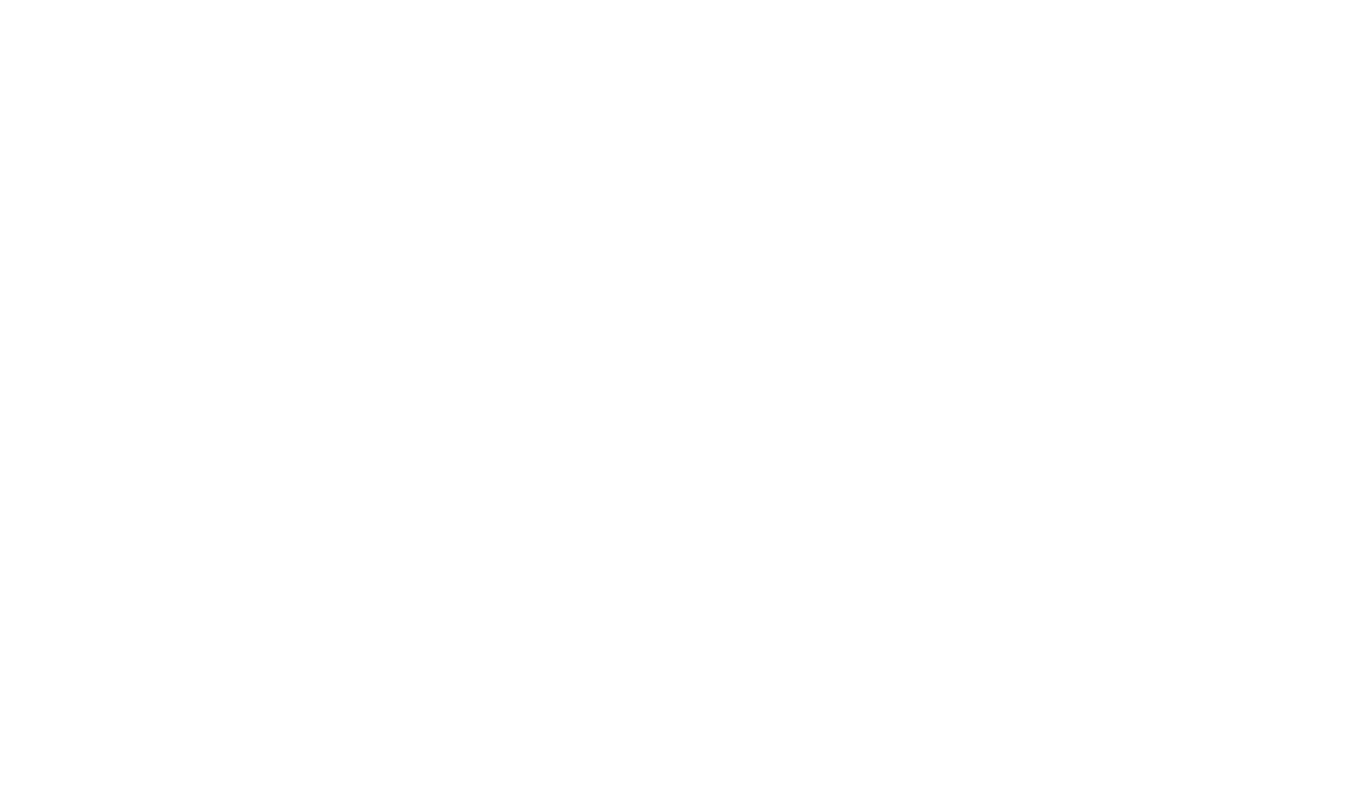
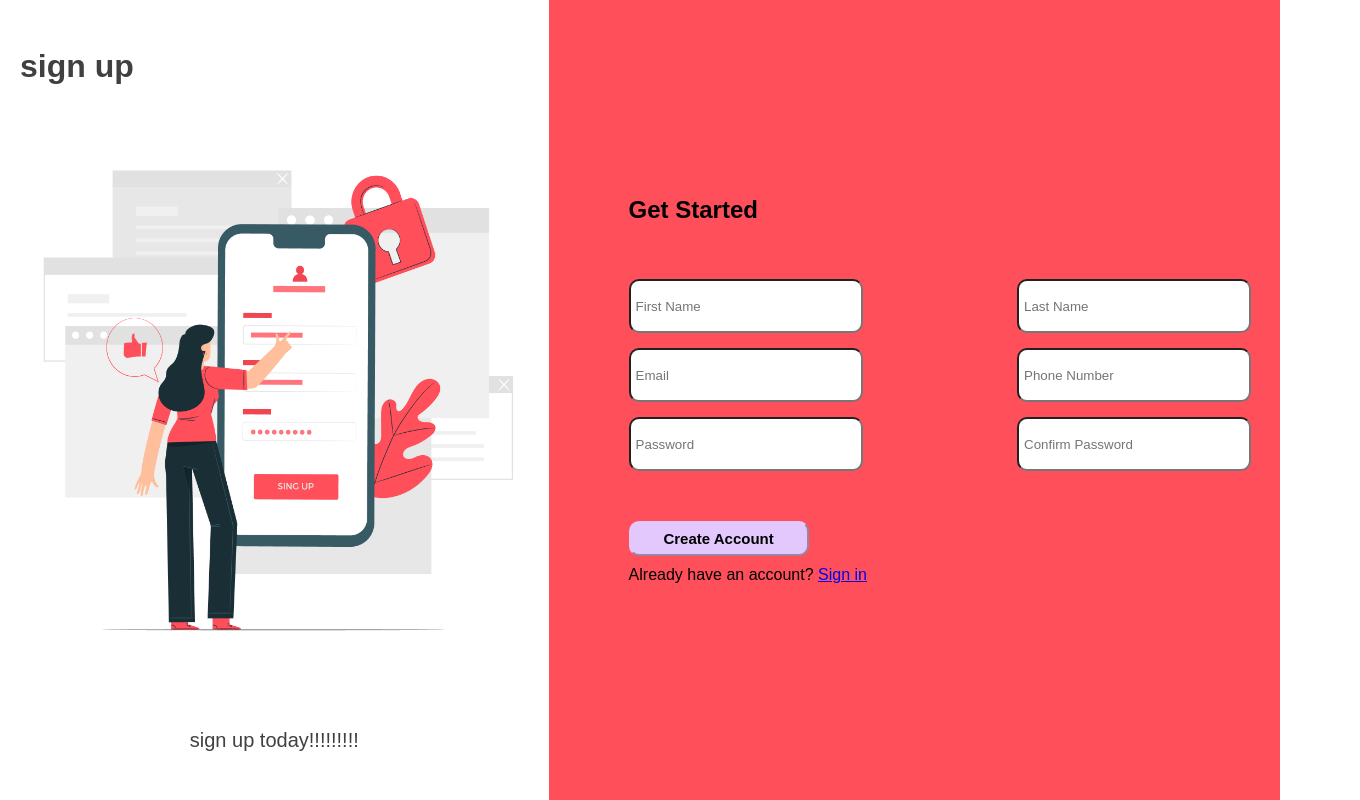
Before and after one commit to zeynepa9/sign-up-page, a plain HTML site: page index.html in a window 1280 px wide. Shown: the whole page, 1360 px wide, since content can reach past the window. Drawn offline with Linux system fonts and the light colour scheme.

Commit message:
main-structure

```diff
--- a/index.html
+++ b/index.html
@@ -3,10 +3,41 @@
 <head>
     <meta charset="UTF-8">
     <meta name="viewport" content="width=device-width, initial-scale=1.0">
-    <title>Document</title>
+    <title>Sign-up</title>
     <link rel="stylesheet" href="style.css">
 </head>
 <body>
+    <div class="container">
+        <div class="left-side">
+            <h1>sign up</h2>
+            <img src="./5423351_Mobile-login.jpg" alt="sign-up-image">
+            <p>sign up today!!!!!!!!!</p>
+        </div>
+
+        <div class="right-side">
+            <form class="signup-form">
+                <h2>Get Started</h2>
+                <!-- İsim, e-posta ve şifre kısımlarını tek bir bölümde toplayın -->
+                <div class="form-section">
+                    <div id="input-field">
+                    <input type="text" id="first-name" name="first-name" placeholder="First Name" required>
+                    <input type="text" id="last-name" name="last-name" placeholder="Last Name" required>
+                </div>
+                <div id="input-field">
+                    <input type="email" id="email" name="email" placeholder="Email" required>
+                    <input type="tel" id="phone" name="phone" placeholder="Phone Number" pattern="[0-9]{3}-[0-9]{2}-[0-9]{3}">
+                </div>
+                <div id="input-field">
+                    <input type="password" id="password" name="password" placeholder="Password" required>
+                    <input type="password" id="confirm-password" name="confirm-password" placeholder="Confirm Password" required>
+                </div>
+                    <button type="submit" class="registerbtn">Create Account</button>
+                </div>
+                <p class="signin">Already have an account? <a href="login.html">Sign in</a></p>
+            </form>
+        </div>
+
+    </div>
 
 
 
--- a/style.css
+++ b/style.css
@@ -0,0 +1,136 @@
+*{
+    margin: 0px;
+    padding: 0px;
+    font-family: Arial, Helvetica, sans-serif;
+
+}
+
+.container {
+    display: flex;
+    height: 100vh;
+}
+
+.left-side {
+    flex: 1.5;
+    display: flex;
+    flex-direction: column;
+    justify-content: space-evenly; /* İçeriği dikey olarak ortalar */
+    align-items: center;
+    color:#404040;
+}
+
+.left-side img {
+    width: 100%; /* Görüntüyü konteynerin yarısı genişliğinde yapar */
+    height: auto; /* Yükseklik otomatik ayarlanır */
+}
+
+.left-side h1 {
+    align-self: flex-start;
+    padding-left: 20px;
+}
+
+.left-side p {
+   font-size: 20px;
+}
+
+
+.right-side {
+    flex: 2;
+    display: flex;
+    flex-direction: column;
+    justify-content: center;
+    align-items: left;
+    background-color: #FF4F5A;
+    /* padding: 5px; */
+    color: black;
+}
+
+
+.signup-form {
+    width: 100%;
+    display: flex;
+    flex-direction: column;
+    justify-content: center;
+    align-items: left;
+    margin-left: 80px;
+    margin-bottom:20px;
+
+
+}
+
+.form-section{
+    margin-top: 40px;
+    margin-bottom: 10px;
+    display: flex;
+    flex-direction: column;
+    justify-content:center;
+}
+
+input[type="text"],
+input[type="email"],
+input[type="tel"],
+input[type="password"] {
+    width: 220px;
+    height: 40px;
+    flex:1;
+    margin-top: 15px;
+    border-radius: 10px;
+    background-color: white;
+    padding: 5px;
+
+}
+
+#last-name,
+#phone,
+#confirm-password {
+    margin-left: 150px; /* Soldaki elemandan 20px boşluk bırakır */
+}
+
+.registerbtn {
+    padding: 10px 20px;
+    font-size: 15px;
+    border-radius: 10px;
+    background-color:#E3C8FD;
+    margin-top: 50px;
+    width: 180px;
+    height: 35px;
+    display: flex;
+    align-items: center;
+    justify-content: center;
+    font-weight: bold;
+    border-color: #E3C8FD;
+
+}
+
+
+.registerbtn:hover{
+    cursor: pointer;
+}
+/*
+
+
+
+
+input[type="text"],
+input[type="email"],
+input[type="tel"],
+input[type="password"] {
+    margin: 5px;
+    padding: 12px;
+    font-size: 16px;
+    flex: 1;
+    margin-left: 20px;
+
+    width: 220px;
+    height: 130;
+}
+
+.registerbtn {
+    padding: 10px 20px;
+    font-size: 15px;
+    border-radius: 10px;
+    background-color:#E3C8FD;
+
+    margin-top: 20px;
+
+} */
```
Also changed, not shown: 5423351_Mobile-login.jpg (added).
